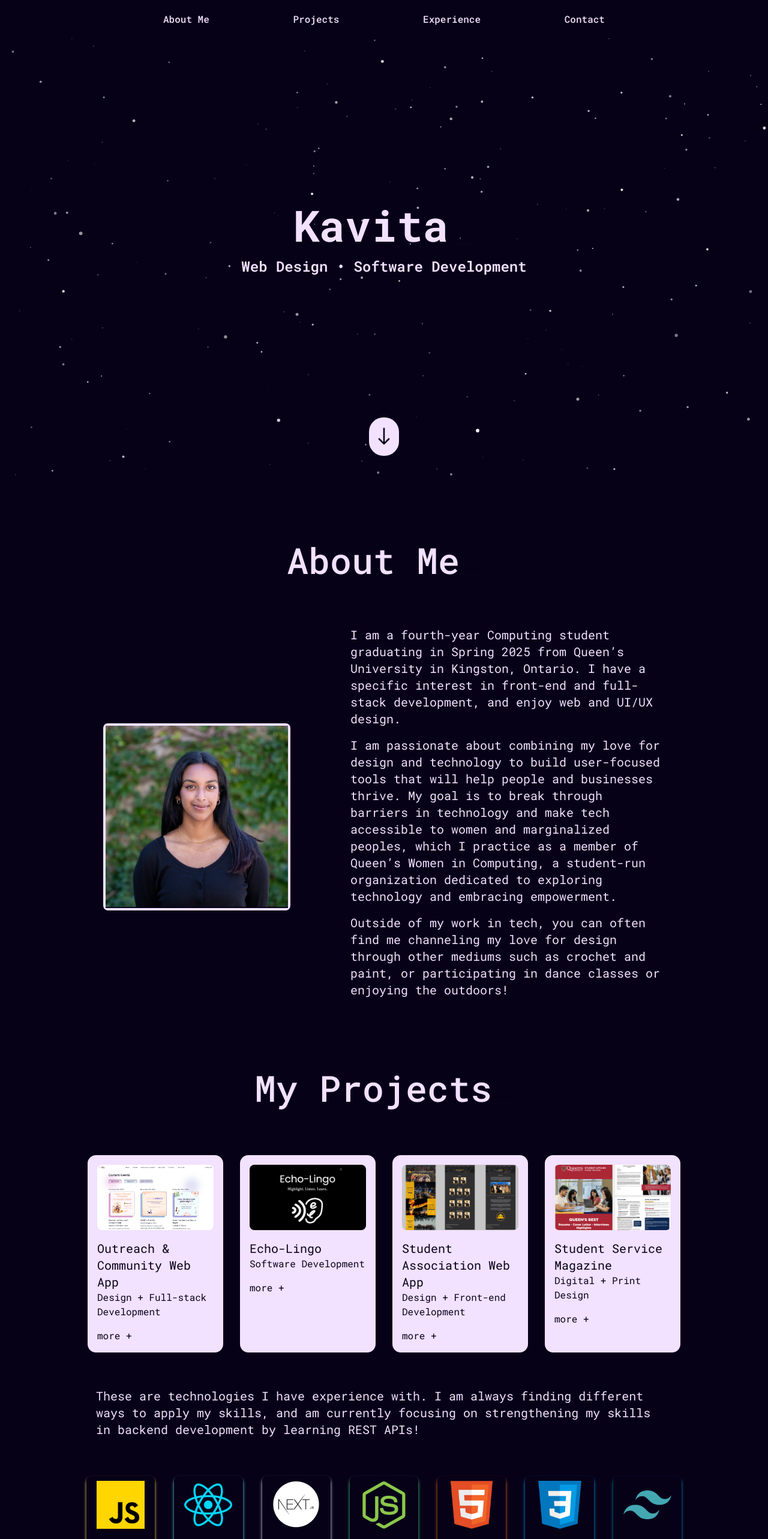
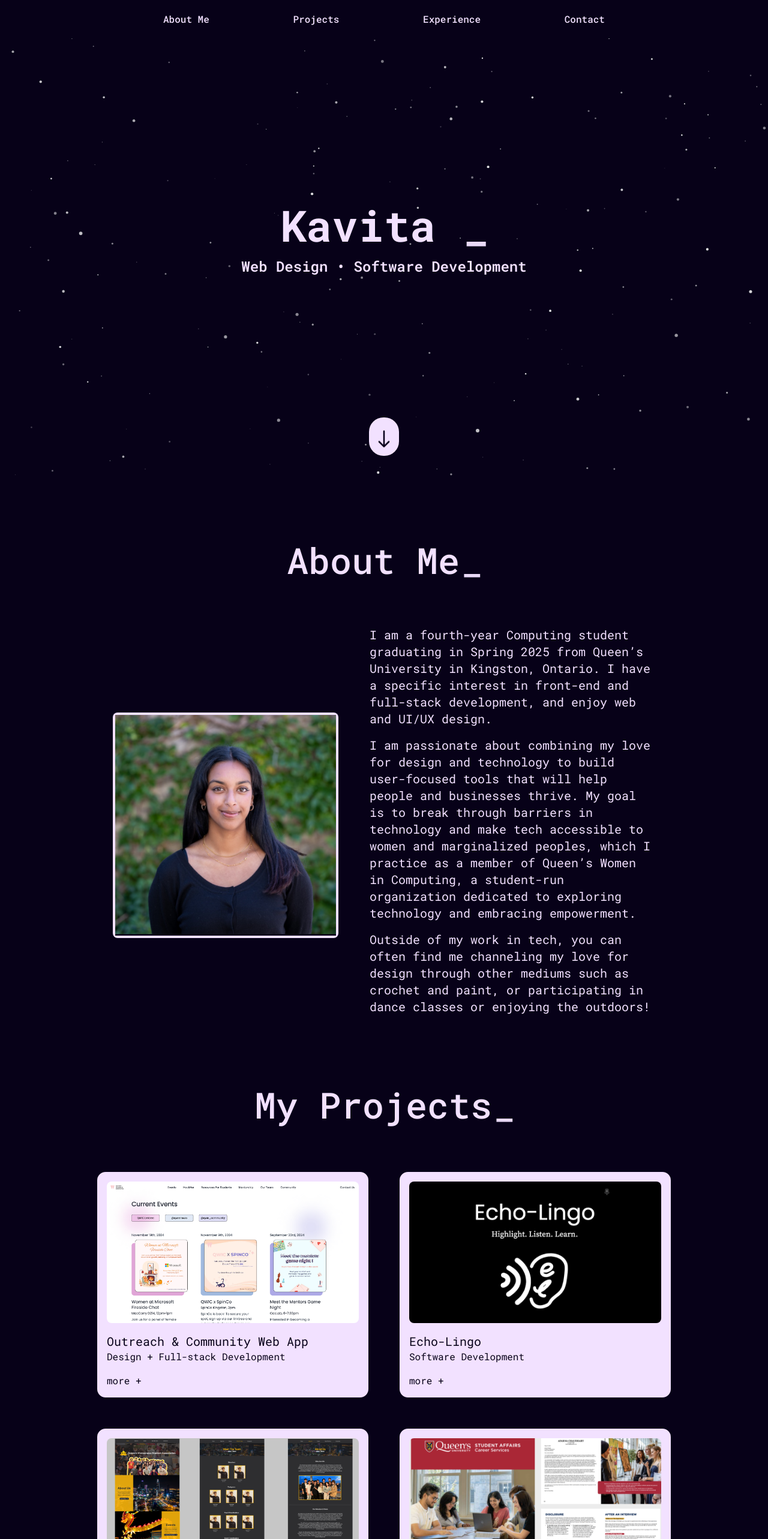
Before and after one commit to kavitaithomas/portfolio, a React (Create React App) app: page / in a window 1280 px wide. Shown: the top 2566 px of the page at 60% size. Built offline with nearby package versions, Linux system fonts and the light colour scheme.

Commit message:
updates projects + style fixes

```diff
--- a/src/App.js
+++ b/src/App.js
@@ -10,7 +10,7 @@ import Stars from "./components/Stars";
 function App() {
   return (
     <div className="bg-my-gray min-h-screen overflow-x-hidden">
-      <div className="mx-8 md:mx-16 lg:mx-36 max-w-full">
+      <div className="mx-8 md:mx-16 lg:mx-40 max-w-full">
         <Stars />
         <NavBar />
         <Hero2 />
--- a/src/components/AboutMe.jsx
+++ b/src/components/AboutMe.jsx
@@ -6,7 +6,7 @@ import { Typewriter } from "react-simple-typewriter";
 const AboutMe = () => {
   return (
     <div name="aboutme">
-      <div className="w-full flex flex-col items-center md:my-10">
+      <div className="w-full flex flex-col items-center md:my-10 bg-my-gray">
         <h1 className="text-darkest-purple text-5xl md:text-6xl font-title font-medium pt-16 pb-20">
           <Typewriter
             words={["About Me"]}
@@ -19,13 +19,13 @@ const AboutMe = () => {
           />
         </h1>
 
-        <div className="flex flex-col items-center xl:flex-row xl:space-x-24 justify-center w-full px-6">
+        <div className="flex flex-col items-center xl:flex-row xl:space-x-12 justify-between w-full px-6">
           <div className="flex justify-center">
             <a
               href="https://www.linkedin.com/in/kavitaithomas"
               target="_blank"
               rel="noopener noreferrer"
-              className="relative w-80 h-80 rounded-xl border-4 border-my-gray overflow-hidden mb-8 xl:mb-0 group"
+              className="relative w-96 h-96 rounded-xl border-4 border-my-gray overflow-hidden mb-8 xl:mb-0 group"
             >
               <img
                 src={headshot}
@@ -44,7 +44,7 @@ const AboutMe = () => {
             </a>
           </div>
 
-          <div className="text-darkest-purple text-lg sm:text-xl max-w-3xl leading-relaxed">
+          <div className="text-darkest-purple text-lg sm:text-xl leading-relaxed">
             <p className="mb-4">
               I am a fourth-year Computing student graduating in Spring 2025
               from Queen’s University in Kingston, Ontario. I have a specific
--- a/src/components/ProjectCard.jsx
+++ b/src/components/ProjectCard.jsx
@@ -8,7 +8,7 @@ const ProjectCard = ({ project, isExpanded, onExpand }) => {
     <div
       onClick={onExpand}
       className={`rounded-2xl bg-darkest-purple border-2 border-my-gray p-2 cursor-pointer transition-all duration-500 ease-in-out hover:scale-105 ${
-        isExpanded ? "w-full" : "w-full md:w-1/3"
+        isExpanded ? "w-full" : "w-full"
       } flex flex-col ${isExpanded ? "overflow-visible" : "overflow-hidden"}`}
     >
       {/* Conditionally Render Content */}
@@ -27,7 +27,7 @@ const ProjectCard = ({ project, isExpanded, onExpand }) => {
           <p className="text-my-gray">{project.description}</p>
           <div>
             <h3 className="text-my-gray font-semibold">Technologies</h3>
-            <ul className="text-my-gray list-disc grid grid-cols-2 pl-4 gap-2 w-2/3">
+            <ul className="text-my-gray list-disc grid grid-cols-2 pl-4 gap-2">
               {project.technologies.map((tech, index) => (
                 <li key={index}>{tech}</li>
               ))}
--- a/src/components/Projects.jsx
+++ b/src/components/Projects.jsx
@@ -42,7 +42,7 @@ const Projects = () => {
       title: "Echo-Lingo",
       date: "HackHer 2025",
       description:
-        "Developed a Text to Speech Chrome Extension to support auditory learners, ESL learners, and people living with visual impairments and reading disabilities.",
+        "A Text to Speech Chrome Extension to support auditory learners, ESL learners, and people living with visual impairments and reading disabilities. Developed in a team of 4 during a 12hr hackathon.",
       type: "Software Development",
       technologies: [
         "React",
@@ -101,7 +101,7 @@ const Projects = () => {
         </h1>
 
         {/* Project Cards */}
-        <div className="flex flex-col space-y-8 md:flex-row md:space-x-6 md:space-y-0">
+        <div className="flex flex-col space-y-8 md:grid md:grid-cols-2 md:gap-12 md:space-y-0">
           {projects.map((project, index) => (
             <ProjectCard
               key={index}
--- a/src/components/Stars.jsx
+++ b/src/components/Stars.jsx
@@ -61,7 +61,10 @@ const TwinklingStars = () => {
   }, []);
 
   return (
-    <canvas ref={canvasRef} className="absolute top-0 left-0 w-full h-full" />
+    <canvas
+      ref={canvasRef}
+      className="absolute bg-my-gray top-0 left-0 w-full h-full"
+    />
   );
 };
 
```
